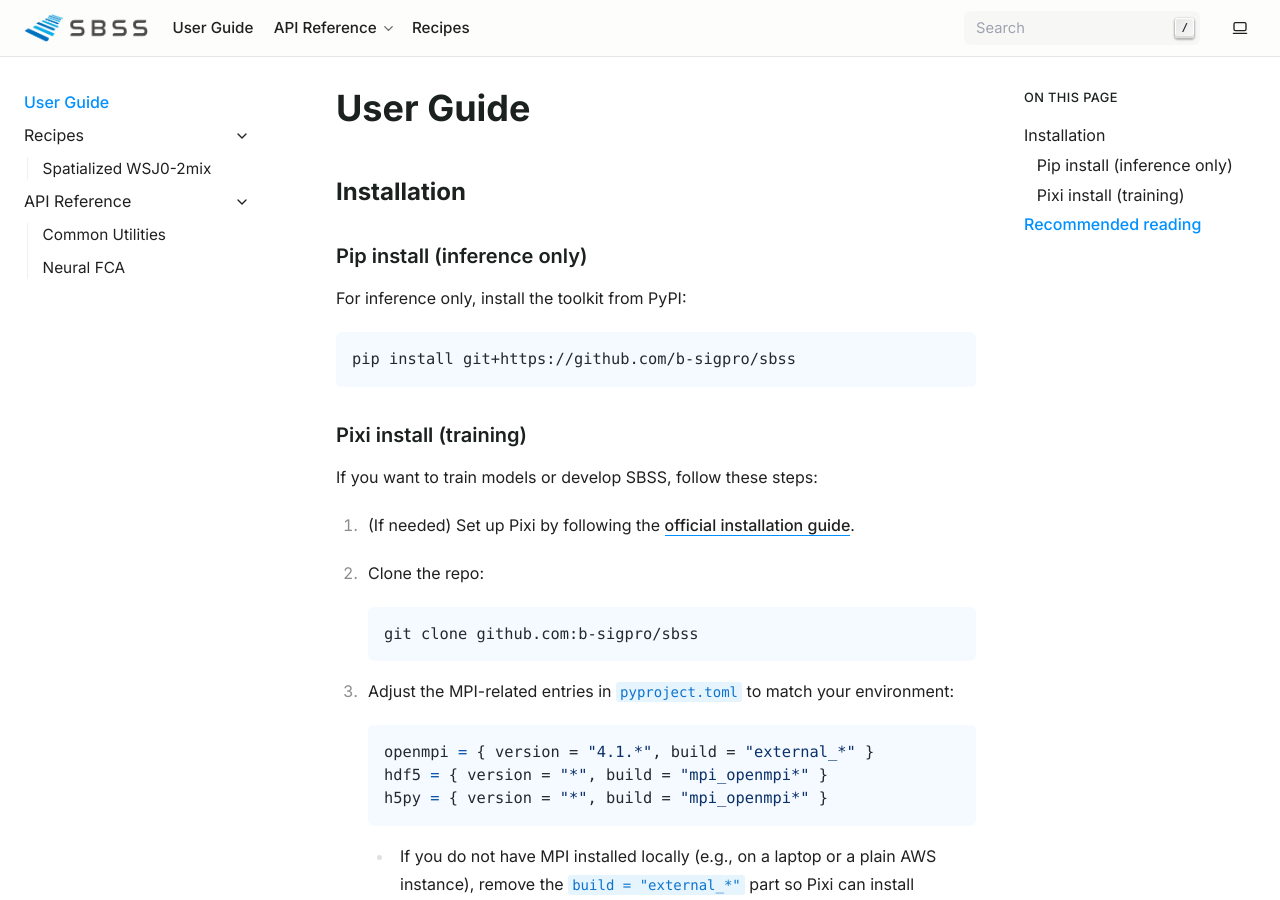
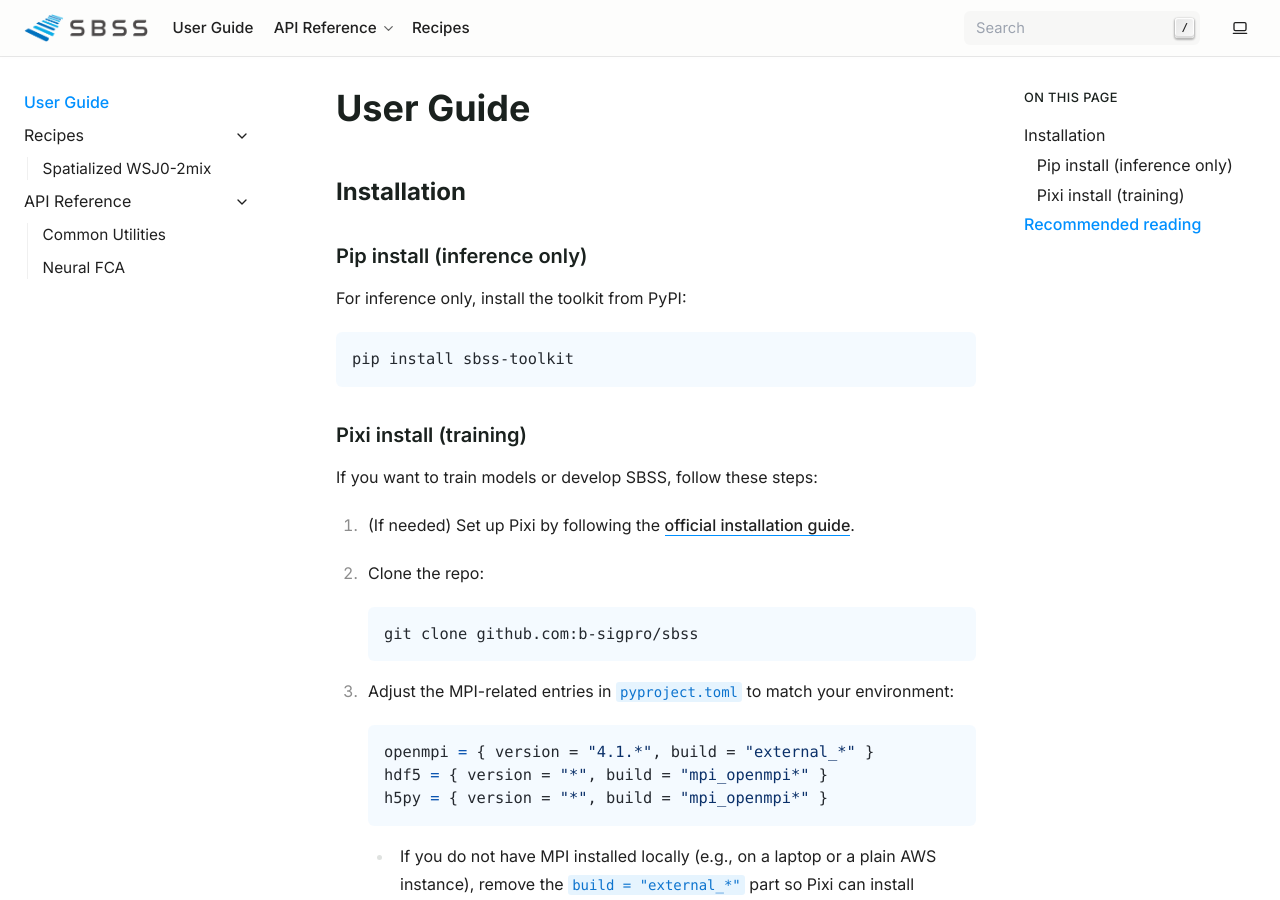
Before and after one commit to b-sigpro/sbss, a Sphinx documentation site: the page built from docs/source/user_guide/index.rst, in a window 1280 px wide and 900 px high. Built offline with Sphinx 7.4.7, drawn with Linux system fonts in a browser that asks for light colours.

Commit message:
Update docs

```diff
--- a/docs/source/user_guide/index.rst
+++ b/docs/source/user_guide/index.rst
@@ -9,7 +9,7 @@ For inference only, install the toolkit from PyPI:
 
 .. code-block:: bash
 
-   pip install git+https://github.com/b-sigpro/sbss
+   pip install sbss-toolkit
 
 Pixi install (training)
 ~~~~~~~~~~~~~~~~~~~~~~~
```
Also changed, not shown: README.md (+1 -1 lines).
